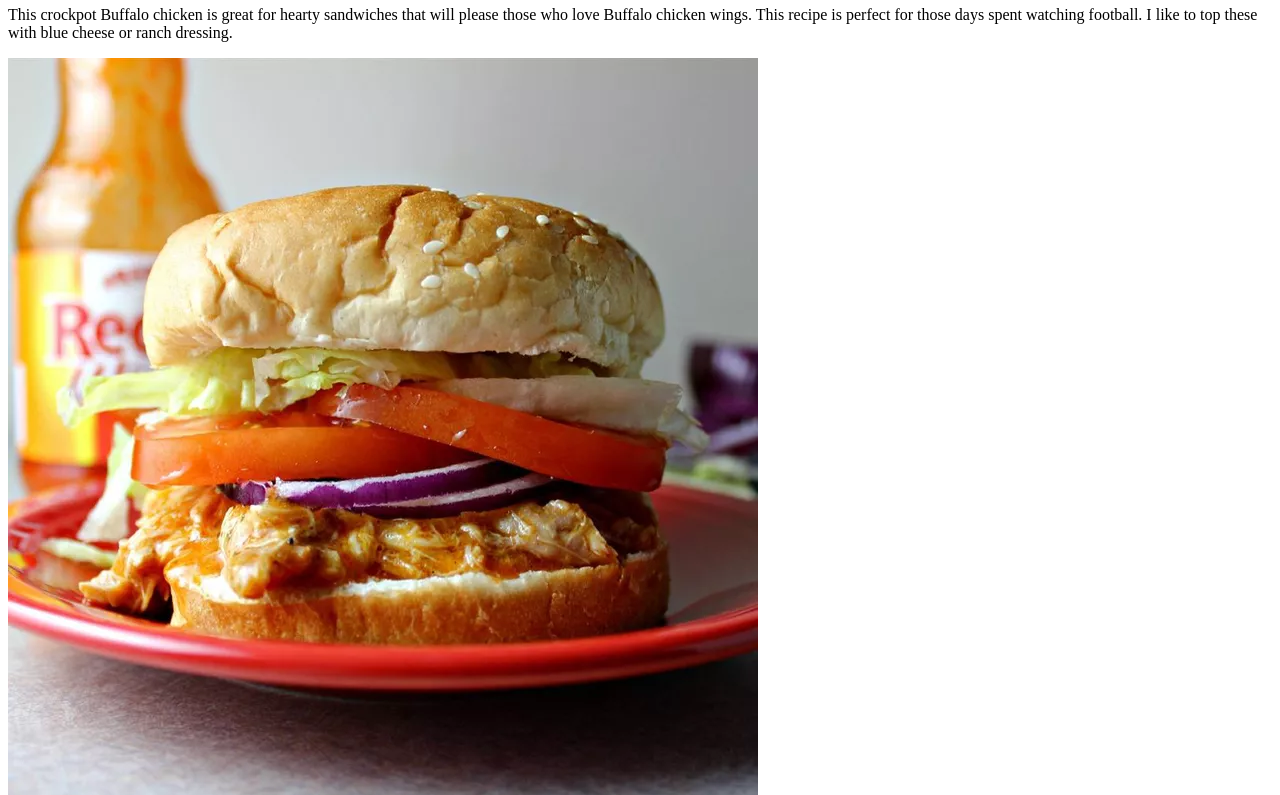
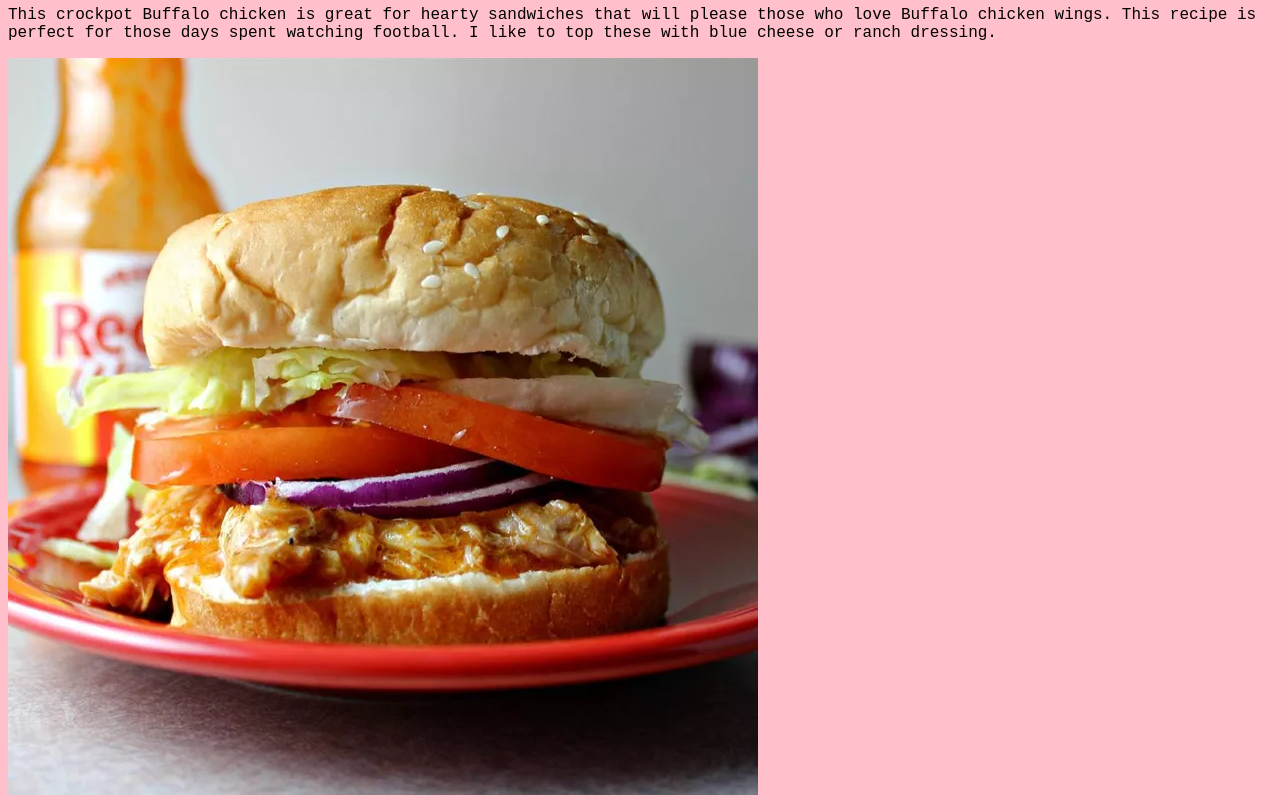
Before and after one commit to codecorner-soft/basic_recipes_website, a plain HTML site: page recipes/buffalo_chicken_wing_sandwich.html in a window 1280 px wide. Shown: the part 74-869 px from the top of the page. Drawn offline with Linux system fonts and the light colour scheme.

```diff
--- a/recipes/buffalo_chicken_wing_sandwich.html
+++ b/recipes/buffalo_chicken_wing_sandwich.html
@@ -3,6 +3,7 @@
 <head>
     <meta charset="UTF-8">
     <meta name="viewport" content="width=device-width, initial-scale=1.0">
+    <link rel="stylesheet" href="../styles.css" />
     <title>Shredded Chicken Tacos Recipe</title>
 </head>
 <body>
```
Also changed, not shown: recipes/sausage_sauce.html (+1 -0 lines), recipes/shredded_chicken_tacos.html (+1 -0 lines).
